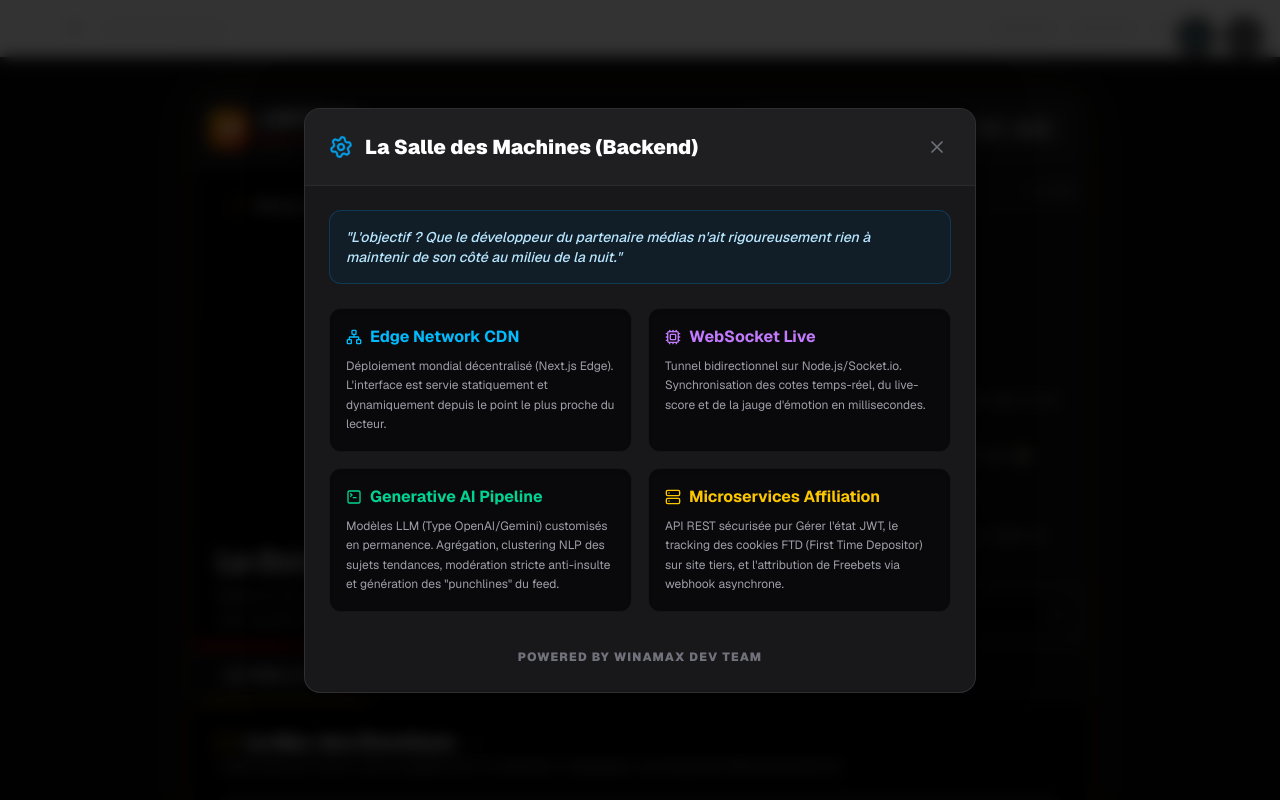
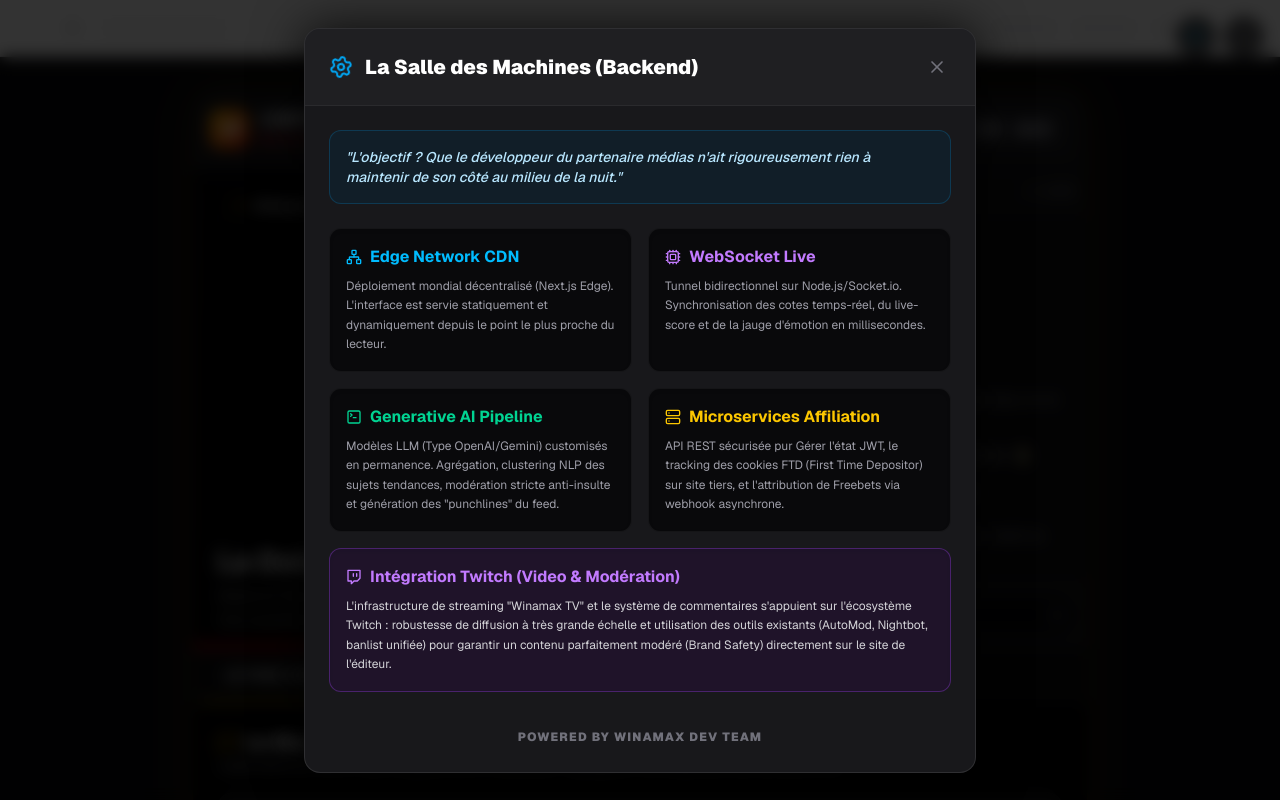
Before and after one commit to leffred/win1, a Next.js app: page /antenne in a window 1280 px wide. Both pictures are taken after a click on the button 1196 px from the left and 36 px from the top of the page. Shown: the top 800 px of the page. Built offline with nearby package versions, Linux system fonts and the light colour scheme.

Commit message:
feat: Add Twitch integration details to tech modal

```diff
--- a/src/app/antenne/page.js
+++ b/src/app/antenne/page.js
@@ -2,7 +2,7 @@
 
 import React, { useState } from 'react';
 import Link from 'next/link';
-import { ArrowLeft, PlayCircle, MessageSquare, TrendingUp, Trophy, CalendarClock, Play, Share2, Heart, MessageCircle, Code, Server, Users, Info, Settings, X, TerminalSquare, Cpu, Network } from 'lucide-react';
+import { ArrowLeft, PlayCircle, MessageSquare, TrendingUp, Trophy, CalendarClock, Play, Share2, Heart, MessageCircle, Code, Server, Users, Info, Settings, X, TerminalSquare, Cpu, Network, Twitch } from 'lucide-react';
 import PitchModal from '@/components/PitchModal';
 
 export default function AntenneWinamax() {
@@ -642,6 +642,11 @@
                   <h4 className="font-bold text-yellow-400 mb-2 flex items-center gap-2"><Server size={16} /> Microservices Affiliation</h4>
                   <p className="text-xs text-zinc-400 leading-relaxed">API REST sécurisée pur Gérer l'état JWT, le tracking des cookies FTD (First Time Depositor) sur site tiers, et l'attribution de Freebets via webhook asynchrone.</p>
                 </div>
+
+                <div className="bg-purple-950/20 p-4 rounded-xl border border-purple-500/30 shadow-inner md:col-span-2">
+                  <h4 className="font-bold text-purple-400 mb-2 flex items-center gap-2"><Twitch size={16} /> Intégration Twitch (Video & Modération)</h4>
+                  <p className="text-xs text-zinc-300 leading-relaxed">L'infrastructure de streaming "Winamax TV" et le système de commentaires s'appuient sur l'écosystème Twitch : robustesse de diffusion à très grande échelle et utilisation des outils existants (AutoMod, Nightbot, banlist unifiée) pour garantir un contenu parfaitement modéré (Brand Safety) directement sur le site de l'éditeur.</p>
+                </div>
               </div>
 
               <div className="text-center pt-2">
```
